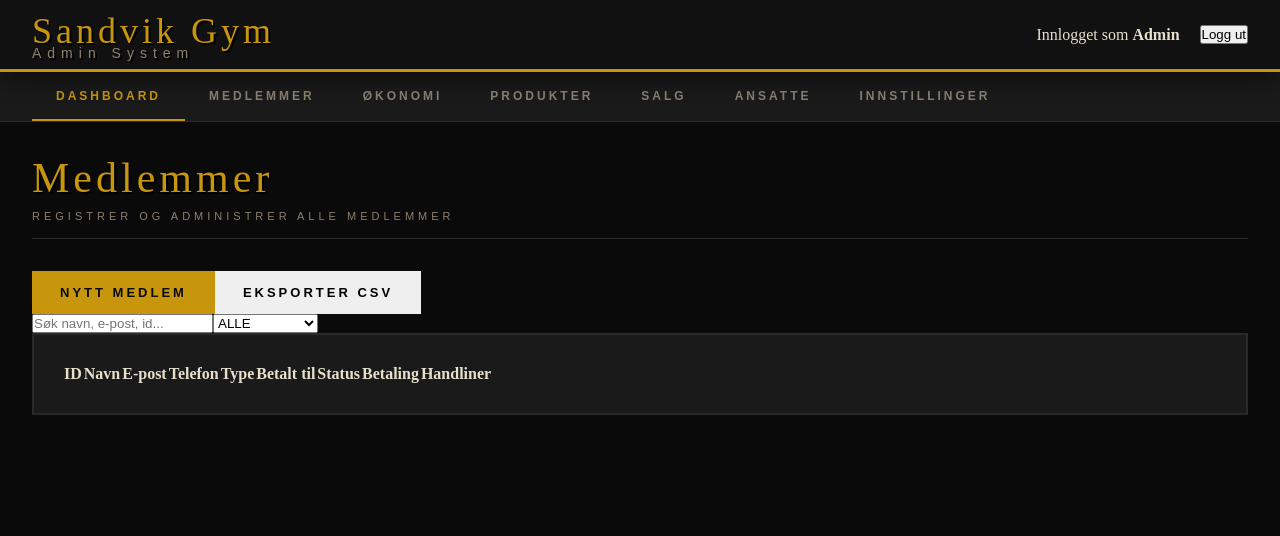
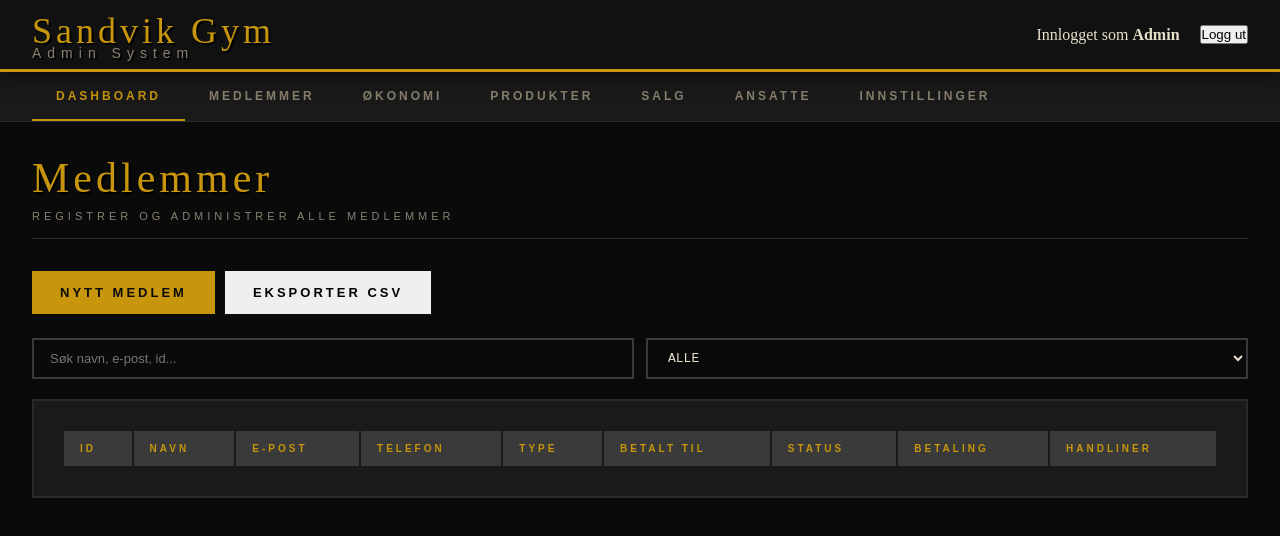
Before and after one commit to nexnic/SandvikaGym, a React (Vite) app: page / in a window 1280 px wide. Shown: the top 536 px of the page. Built offline with nearby package versions, Linux system fonts and the light colour scheme.

Commit message:
Build medlemmer page

```diff
--- a/src/index.css
+++ b/src/index.css
@@ -365,6 +365,42 @@ body::before {
   overflow-x: auto;
 }
 
+table {
+  width: 100%;
+  border-color: collapse;
+  font-size: 13px;
+}
+
+thead tr {
+  background: var(--steel);
+  border-bottom: 2px solid var(--gold);
+}
+
+thead th {
+  font-family: 'Oswald', sans-serif;
+  font-size: 10px;
+  letter-spacing: 3px;
+  text-transform: uppercase;
+  color: var(--gold);
+  padding: 12px 16px;
+  text-align: left;
+}
+
+tbody tr {
+  border-bottom: 1px solid var(--border);
+  transition: background 0.15;
+}
+
+tbody tr:hover {
+  background: rgba(200, 150, 12, 0.04);
+}
+
+tbody td {
+  padding: 12px 16px;
+  color: var(--text);
+  vertical-align: middle;
+}
+
 /* Dashboard */
 .chart-bar-wrap {
   display: flex;
@@ -375,3 +411,51 @@ body::before {
   border-bottom: 2px solid var(--border);
   margin-bottom: 8px;
 }
+
+/*Deverse*/
+
+.actions-row {
+  display: flex;
+  gap: 10px;
+  flex-wrap: wrap;
+  margin-bottom: 24px;
+  align-items: center;
+}
+
+/* Search Input */
+
+.search-bar {
+  display: flex;
+  gap: 12px;
+  margin-bottom: 20px;
+  flex-wrap: wrap;
+}
+
+.search-bar input {
+  flex: 1;
+  background: var(--black);
+  border: 2px solid var(--steel);
+  color: var(--text);
+  padding: 10px 16px;
+  font-family: 'Courier prime' monospace;
+  font-size: 13px;
+  outline: none;
+  min-width: 200px;
+}
+.search-bar input:focus {
+  border-color: var(--gold);
+}
+
+.bare-select {
+  flex: 1;
+  background: var(--black);
+  border: 2px solid var(--steel);
+  color: var(--text);
+  padding: 10px 16px;
+  font-family: 'Courier Prime', monospace;
+  font-size: 13px;
+  outline: none;
+  min-width: 200px;
+}
+
+/* Table */
```
